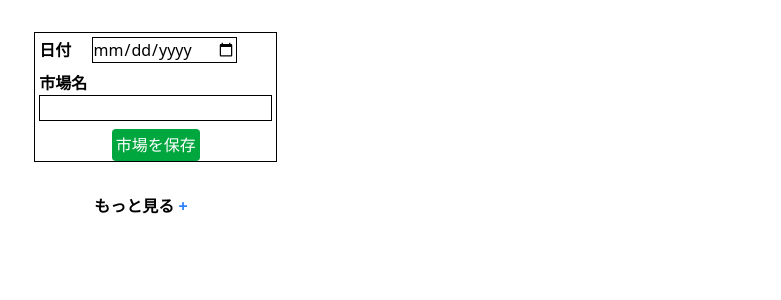
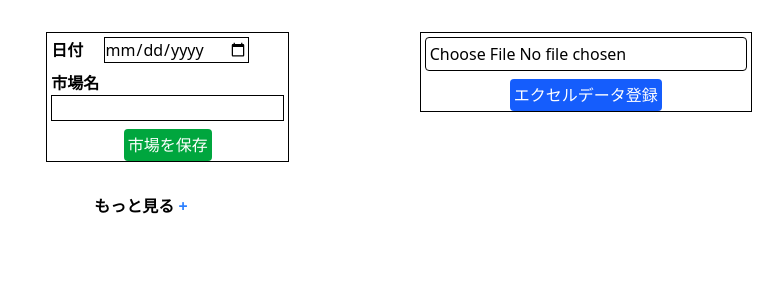
Before and after one commit to DR-Subordinate/MarketDatabase, a Django app: page / in a window 1280 px wide; the page is wider, and only the part inside the window is pictured. Shown: the top 300 px of that part, without its empty margins (499-1280 px from the left). Run offline with Django 4.2, Linux system fonts and the light colour scheme; data that the repository does not hold is empty; style sheets or scripts are compiled from the project's sources.

Commit message:
エクセルファイルを処理するためのフォームを追加

```diff
--- a/product_data_form/templates/product_data_form/main.html
+++ b/product_data_form/templates/product_data_form/main.html
@@ -5,7 +5,8 @@
 
 {% block content %}
   <section class="flex flex-col items-center my-8">
-    <form method="post" class="w-1/6">
+    <div class="flex w-full justify-center ml-129">
+      <form method="post" class="w-1/6 mr-40">
         {% csrf_token %}
         {% if error_message %}<p><strong>{{ error_message }}</strong></p>{% endif %}
         <fieldset class="flex flex-col border">
@@ -24,6 +25,18 @@
           <input type="submit" name="save_market" value="市場を保存" class="cursor-pointer text-white bg-green-600 rounded p-1 mt-1 mx-auto">
         </fieldset>
       </form>
+
+      <form method="post" enctype="multipart/form-data">
+        {% csrf_token %}
+        {% if error_message %}<p><strong>{{ error_message }}</strong></p>{% endif %}
+        <fieldset class="flex flex-col border">
+          <div class="p-1">
+            <input type="file" name="excel_file" accept=".xlsx" class="border rounded p-1 w-full">
+          </div>
+          <input type="submit" name="upload_excel" value="エクセルデータ登録" class="cursor-pointer text-white bg-blue-600 rounded p-1 mt-1 mx-auto">
+        </fieldset>
+      </form>
+    </div>
 
     <div class="flex flex-col items-center mt-8 w-1/6">
       {% for market in markets %}
```
Lines whose indentation alone changed are shown as unchanged.
